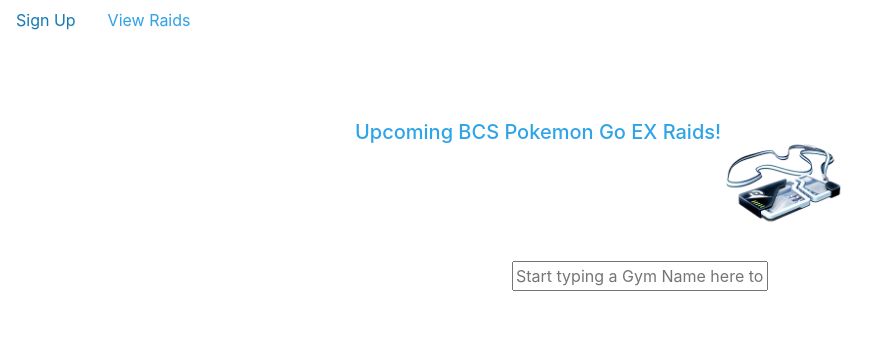
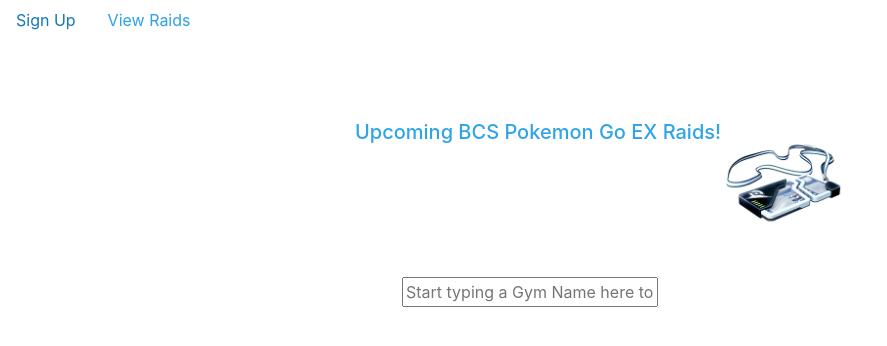
Before and after one commit to jd-murphy/node-bot-dashboard, a website: page raids.html in a window 1280 px wide. Shown: the whole page, without its empty margins (0-887 px from the left). Drawn offline with nearby package versions, Linux system fonts and the light colour scheme; no server answers.

Commit message:
adjust input div

```diff
--- a/raids.html
+++ b/raids.html
@@ -46,10 +46,8 @@
                             <h5>Upcoming BCS Pokemon Go EX Raids!</h5>
                             <img src="/images/EX_Raid_Pass.png" alt="EX_Raid_Pass" width="auto" height="125px" style="float: right;">
                         </div>
-                        <div class="container" style="padding-top: 1em" >
-                            <div class="d-flex justify-content-center row">
+                        <div class="container" style="padding: 2em">
                                 <input type="text" id="filterGymInput" placeholder="Start typing a Gym Name here to filter results" value="">
-                            </div>
                         </div>
 
 
```
